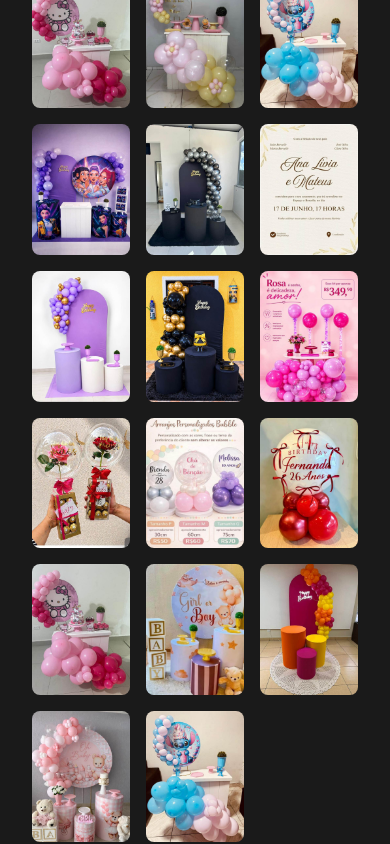
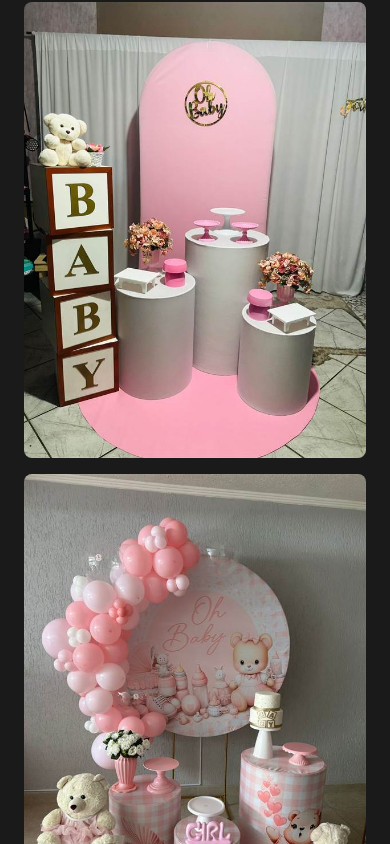
Before and after one commit to souzafabricio28-blip/studiosilva-decoracoes, a Next.js app: page / in a window 390 px wide. Shown: the part 5700-6544 px from the top of the page. Built offline with nearby package versions, Linux system fonts and the light colour scheme; a web font is replaced by a local one.

Commit message:
Troca layout da galeria para grid responsivo

```diff
--- a/components/Gallery.js
+++ b/components/Gallery.js
@@ -79,25 +79,13 @@ export default function Gallery() {
           ))}
         </div>
 
-        <table style={{ width: '100%', borderCollapse: 'collapse' }}>
-          <tbody>
-            {filtered.reduce((rows, item, idx) => {
-              if (idx % 3 === 0) rows.push([]);
-              rows[rows.length - 1].push(item);
-              return rows;
-            }, []).map((row, ri) => (
-              <tr key={ri}>
-                {row.map((item, ci) => (
-                  <td key={item.id} style={{ padding: 8, verticalAlign: 'top' }}
-                      onClick={() => setOpen(ri * 3 + ci)}>
-                    <img src={item.image} alt={item.title} style={{ width: '100%', aspectRatio: '600/800', objectFit: 'cover', borderRadius: 8 }} />
-                  </td>
-                ))}
-                {row.length < 3 && Array.from({ length: 3 - row.length }).map((_, ei) => <td key={`e${ei}`} style={{ padding: 8 }}></td>)}
-              </tr>
-            ))}
-          </tbody>
-        </table>
+        <div style={{ display: 'grid', gridTemplateColumns: 'repeat(auto-fill, minmax(200px, 1fr))', gap: 16 }}>
+          {filtered.map((item, idx) => (
+            <div key={item.id} onClick={() => setOpen(idx)} style={{ cursor: 'pointer' }}>
+              <img src={item.image} alt={item.title} style={{ width: '100%', aspectRatio: '600/800', objectFit: 'cover', borderRadius: 8 }} />
+            </div>
+          ))}
+        </div>
       </div>
 
       {item && (
```
